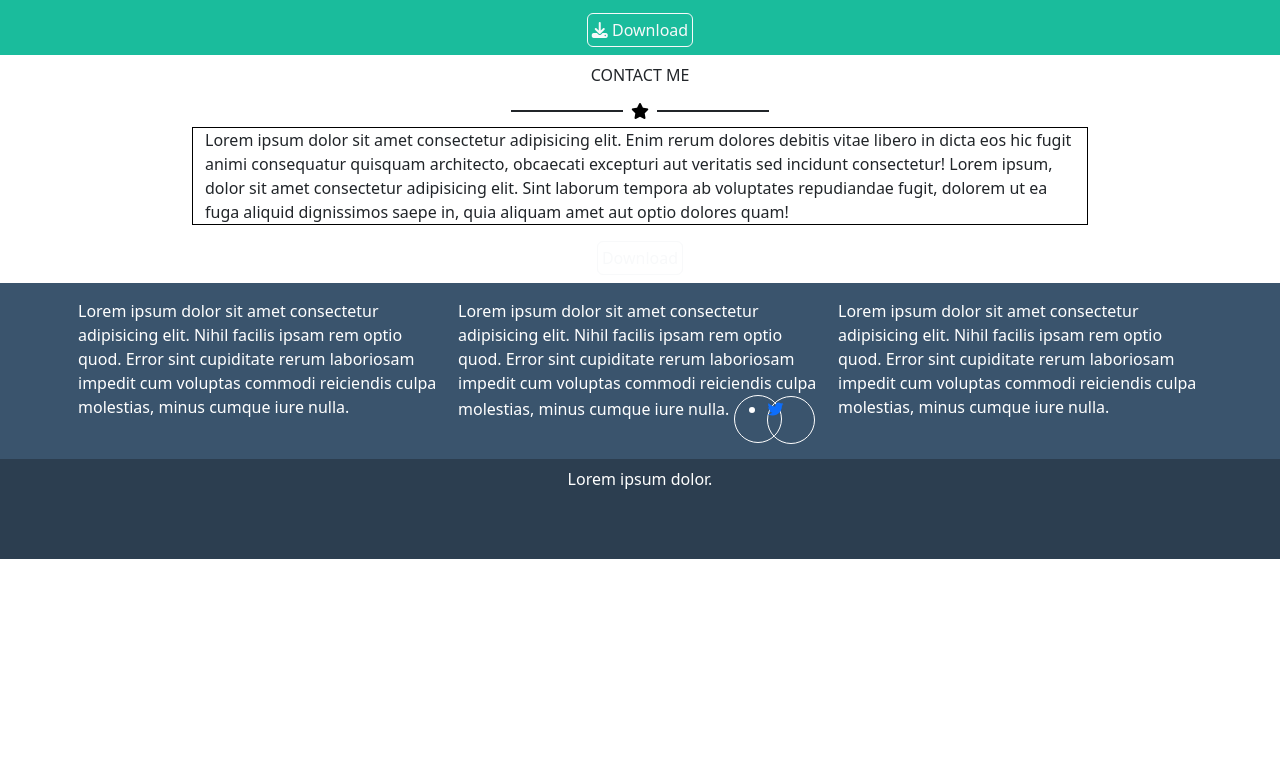
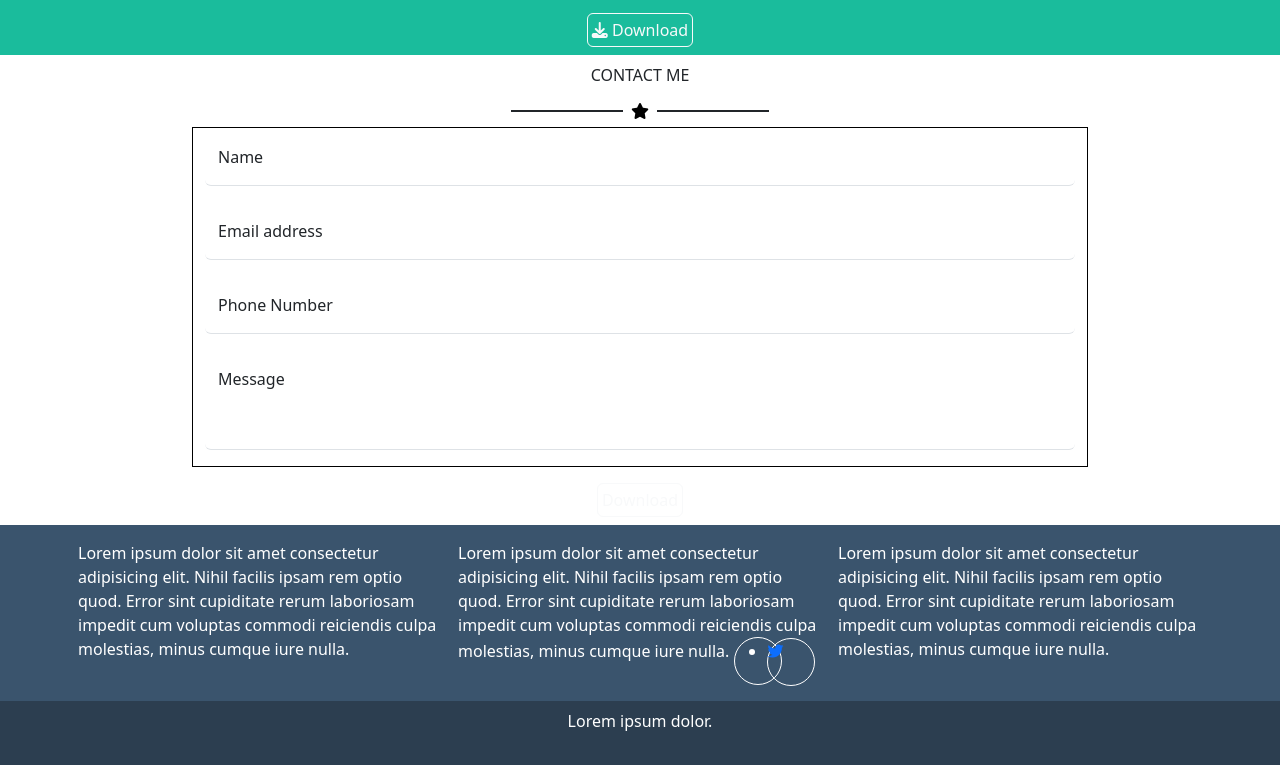
Before and after one commit to francesco-mauro/html-css-bootstrap-freelancer, a plain HTML site: page index.html in a window 1280 px wide. Shown: the part 1485-2250 px from the top of the page. Before the commit the page ends 2044 px from the top, so only its background shows below. Drawn offline with nearby package versions, Linux system fonts and the light colour scheme.

Commit message:
add: form

```diff
--- a/css/style.css
+++ b/css/style.css
@@ -10,7 +10,7 @@
 
 /* Commons +++++++++++++++++++++++++++++ */
 
-.ms_container{
+.ms_container {
     width: 70%;
     max-width: 900px;
     margin: 0 auto;
@@ -19,14 +19,19 @@
     min-height: 40px;
 }
 
-.ms_card{
+.ms_card {
     border: 1px solid black;
 }
 
-.ms_star-line{
+.ms_star-line {
     align-self: center;
     width: 10%;
     height: 2px;
+}
+
+
+.form-floating>.ms_text-area {
+    height: 100px;
 }
 
 /* Backgrounds ++++++++++++++++++++++ */
@@ -53,33 +58,44 @@
 
 /* <!-- header +++++++++++++++++++++++++++++ --> */
 
-.ms_header{
+.ms_header {
     background-color: var(--Bootstrap-dark-green)
 }
 
-.ms_header-list{
+.ms_header-list {
     list-style-type: none;
 }
 
 /* hero  */
 
-.ms_hero_img{
+.ms_hero_img {
     width: 20%;
     min-width: 150px;
 }
 
-.ms_hero{
+.ms_hero {
     background-color: var(--Bootstrap-light-green);
 }
 
-.ms_portfolio{
+.ms_portfolio {}
 
+/* <!-- form +++++++++++++++++++++++++++++ --> */
+
+.ms_form-control {
+    border-top: 0;
+    border-left: 0;
+    border-right: 0;
 }
 
 
+.ms_form-control:focus {
+    box-shadow: unset;
+    border-bottom-color: var(--Bootstrap-light-green);
+}
+
 /* <!-- <footer> +++++++++++++++++++++++++++++ --> */
 
-.ms_icons{
+.ms_icons {
     text-decoration: none;
     display: flex;
     justify-content: center;
--- a/index.html
+++ b/index.html
@@ -185,12 +185,28 @@
 
             <div class="ms_container mt-2">
                 <div class="container">
-                    Lorem ipsum dolor sit amet consectetur adipisicing elit. Enim rerum dolores debitis vitae libero in
-                    dicta eos hic fugit animi consequatur quisquam architecto, obcaecati excepturi aut veritatis sed
-                    incidunt consectetur!
-                    Lorem ipsum, dolor sit amet consectetur adipisicing elit. Sint laborum tempora ab voluptates
-                    repudiandae fugit, dolorem ut ea fuga aliquid dignissimos saepe in, quia aliquam amet aut optio
-                    dolores quam!
+                    <form action="">
+
+                        <div class="form-floating mb-3">
+                            <input type="text" class="form-control ms_form-control" id="name" placeholder="Your name">
+                            <label for="name">Name</label>
+                        </div>
+                        <div class="form-floating mb-3">
+                            <input type="email" class="form-control ms_form-control" id="email"
+                                placeholder="YourEmail@address">
+                            <label for="email">Email address</label>
+                        </div>
+                        <div class="form-floating mb-3">
+                            <input type="tel" class="form-control ms_form-control" id="phone" placeholder="Your phone">
+                            <label for="phone">Phone Number</label>
+                        </div>
+                        <div class="form-floating mb-3">
+                            <input type="text" class="form-control ms_form-control ms_text-area" id="message"
+                                placeholder="Your message">
+                            <label for="message">Message</label>
+                        </div>
+
+                    </form>
                 </div>
 
             </div>
@@ -217,11 +233,11 @@
                     <div class="col g-3">Lorem ipsum dolor sit amet consectetur adipisicing elit. Nihil facilis ipsam
                         rem optio quod. Error sint cupiditate rerum laboriosam impedit cum voluptas commodi reiciendis
                         culpa molestias, minus cumque iure nulla.
-                    <ul class="ms_icons">
-                        <li>
-                            <a href=""><i class="fa-brands fa-twitter"></i></a>
-                        </li>
-                    </ul>
+                        <ul class="ms_icons">
+                            <li>
+                                <a href=""><i class="fa-brands fa-twitter"></i></a>
+                            </li>
+                        </ul>
 
                     </div>
                     <div class="col g-3">Lorem ipsum dolor sit amet consectetur adipisicing elit. Nihil facilis ipsam
```
